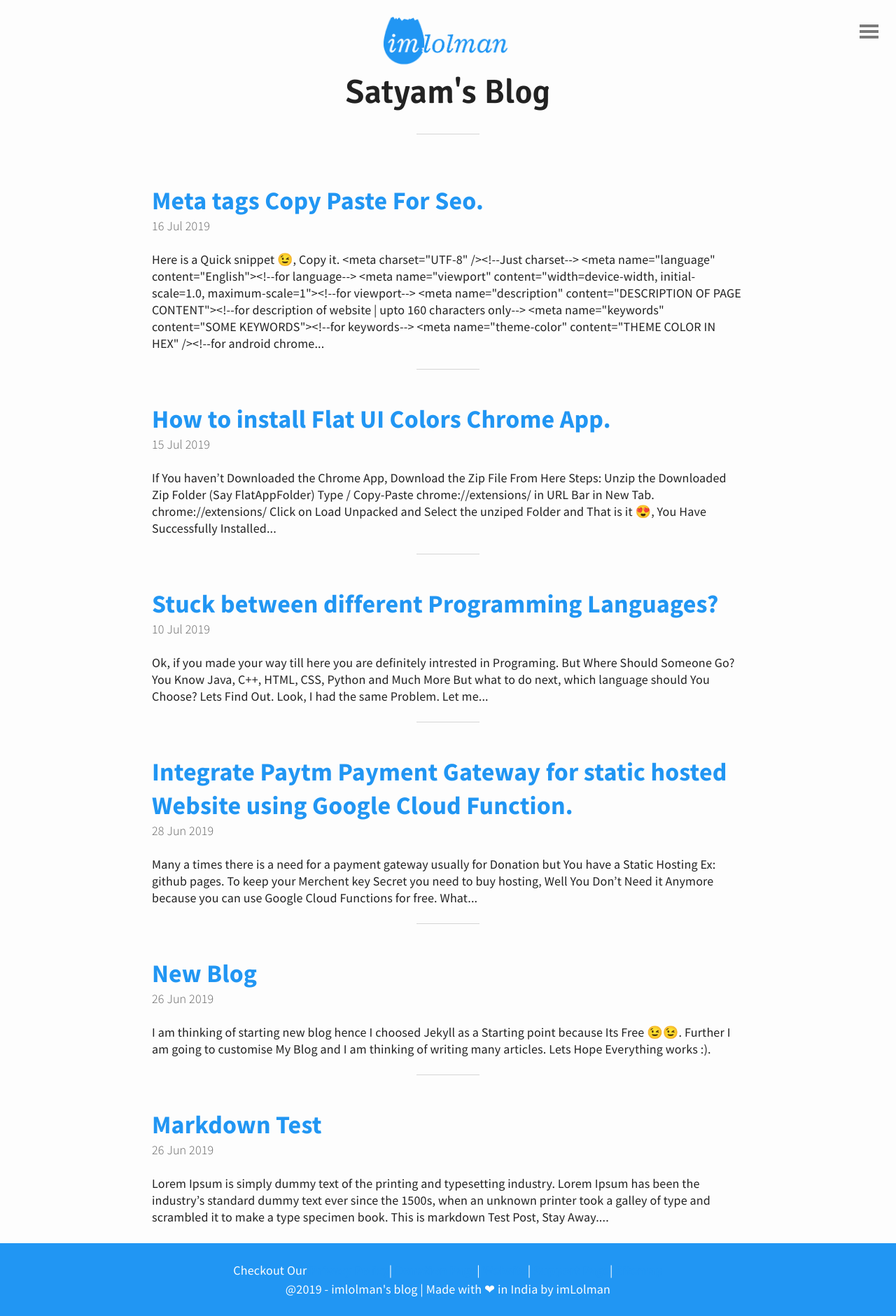
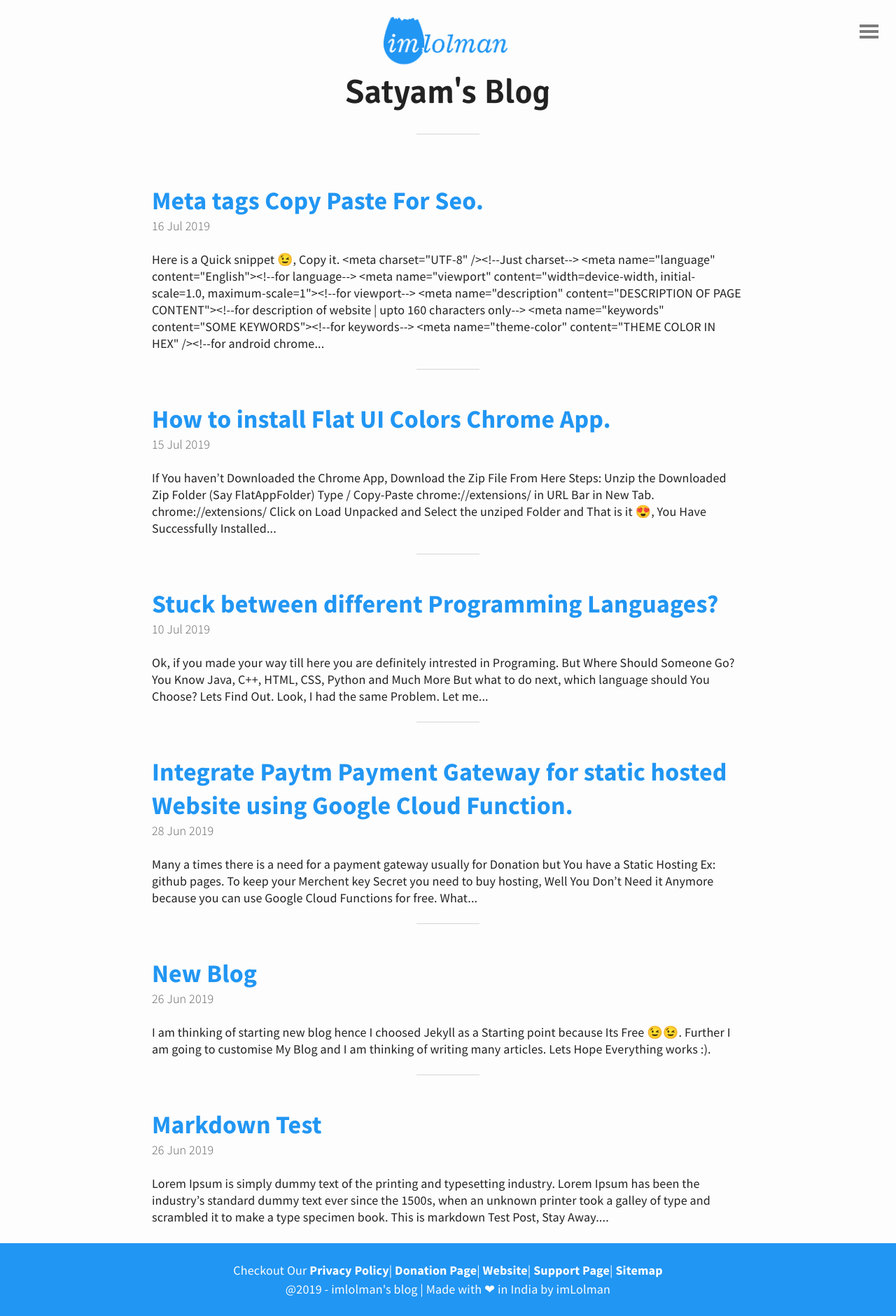
Before and after one commit to imlolman/blog, a Jekyll site: the page built from index.html, in a window 1280 px wide. Shown: the whole page at 70% size. Built offline with Jekyll 4.4.1, drawn with Linux system fonts in a browser that asks for light colours; the list of posts is cut into pages by our own code.

Commit message:
Updated Footer linl and Css

```diff
--- a/_includes/footer.html
+++ b/_includes/footer.html
@@ -4,6 +4,6 @@
     <a href="/donate">Donation Page</a>|
     <a href="/">Website</a>|
     <a href="/support">Support Page</a>|
-    <a href="/sitemap.xml">Sitemap</a></span><br>
+    <a href="/blog/sitemap.xml">Sitemap</a></span><br>
   <span>@2019 - imlolman's blog | Made with ❤ in India by imLolman</span>
 </footer>
--- a/_sass/custom.scss
+++ b/_sass/custom.scss
@@ -22,3 +22,9 @@
     }
   }
 }
+
+.footer {
+  a {
+    color: #fff;
+  }
+}
```
